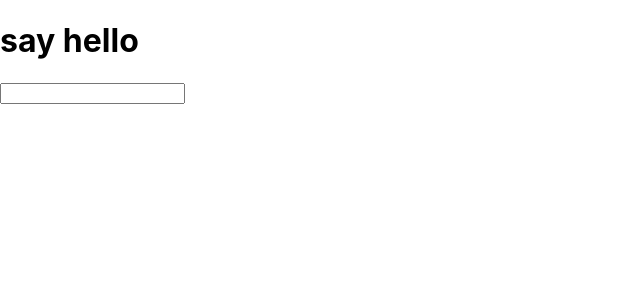
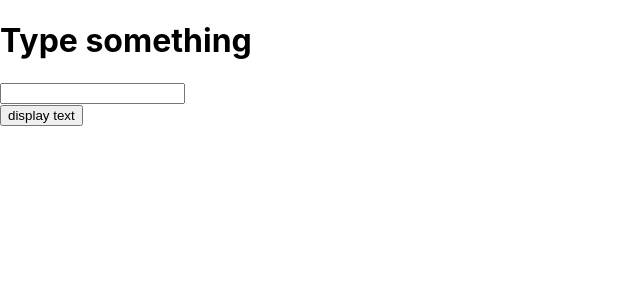
Before and after one commit to ewa-mi/TS-sandbox, a React (Create React App) app: page / in a window 1280 px wide. Shown: the top 300 px of the page, without its empty margins (0-640 px from the left). Built offline with nearby package versions, Linux system fonts and the light colour scheme.

Commit message:
make Form comp. and set up handler - display text from input

```diff
--- a/src/App.tsx
+++ b/src/App.tsx
@@ -1,10 +1,10 @@
-import React from "react";
-import { TextField } from "./TextField";
+import React, { FC } from "react";
+import Form from "./components/Form";
 
-const App: React.FC = () => {
+const App: FC = () => {
   return (
     <div>
-      <TextField text="hello" />
+      <Form />
     </div>
   );
 };
--- a/src/TextField.tsx
+++ /dev/null
@@ -1,24 +0,0 @@
-import React, { useRef } from "react";
-
-interface Props {
-  text: string;
-  ok?: boolean;
-  i?: number;
-  fn?: (arg: string) => string;
-  obj?: {
-    item: string;
-  };
-  handleChange?: (event: React.ChangeEvent<HTMLInputElement>) => void;
-}
-
-export const TextField: React.FC<Props> = ({ handleChange }) => {
-  const inputRef = useRef<HTMLInputElement>(null);
-  const divRef = useRef<HTMLDivElement>(null);
-
-  return (
-    <div ref={divRef}>
-      <h1>say hello</h1>
-      <input ref={inputRef} onChange={handleChange} />
-    </div>
-  );
-};
--- /dev/null
+++ b/src/components/Form.tsx
@@ -0,0 +1,23 @@
+import React, { useState, FC, ChangeEvent } from "react";
+import { TextField } from "./TextField";
+
+const Form: FC = () => {
+  const [inputText, setInputText] = useState("");
+  const [showText, setShowText] = useState(false);
+
+  const handleChange = (event: ChangeEvent<HTMLInputElement>) => {
+    setInputText(event.currentTarget.value);
+  };
+
+  return (
+    <form>
+      <TextField text="Type something" handleChange={handleChange} />
+      <button type="button" onClick={() => setShowText(true)}>
+        display text
+      </button>
+      {showText && <p>{inputText}</p>}
+    </form>
+  );
+};
+
+export default Form;
--- /dev/null
+++ b/src/components/TextField.tsx
@@ -0,0 +1,21 @@
+import React from "react";
+
+interface Props {
+  text: string;
+  ok?: boolean;
+  i?: number;
+  fn?: (arg: string) => string;
+  obj?: {
+    item: string;
+  };
+  handleChange?: (event: React.ChangeEvent<HTMLInputElement>) => void;
+}
+
+export const TextField: React.FC<Props> = ({ text, handleChange }) => {
+  return (
+    <div>
+      <h1>{text}</h1>
+      <input onChange={handleChange} />
+    </div>
+  );
+};
```
